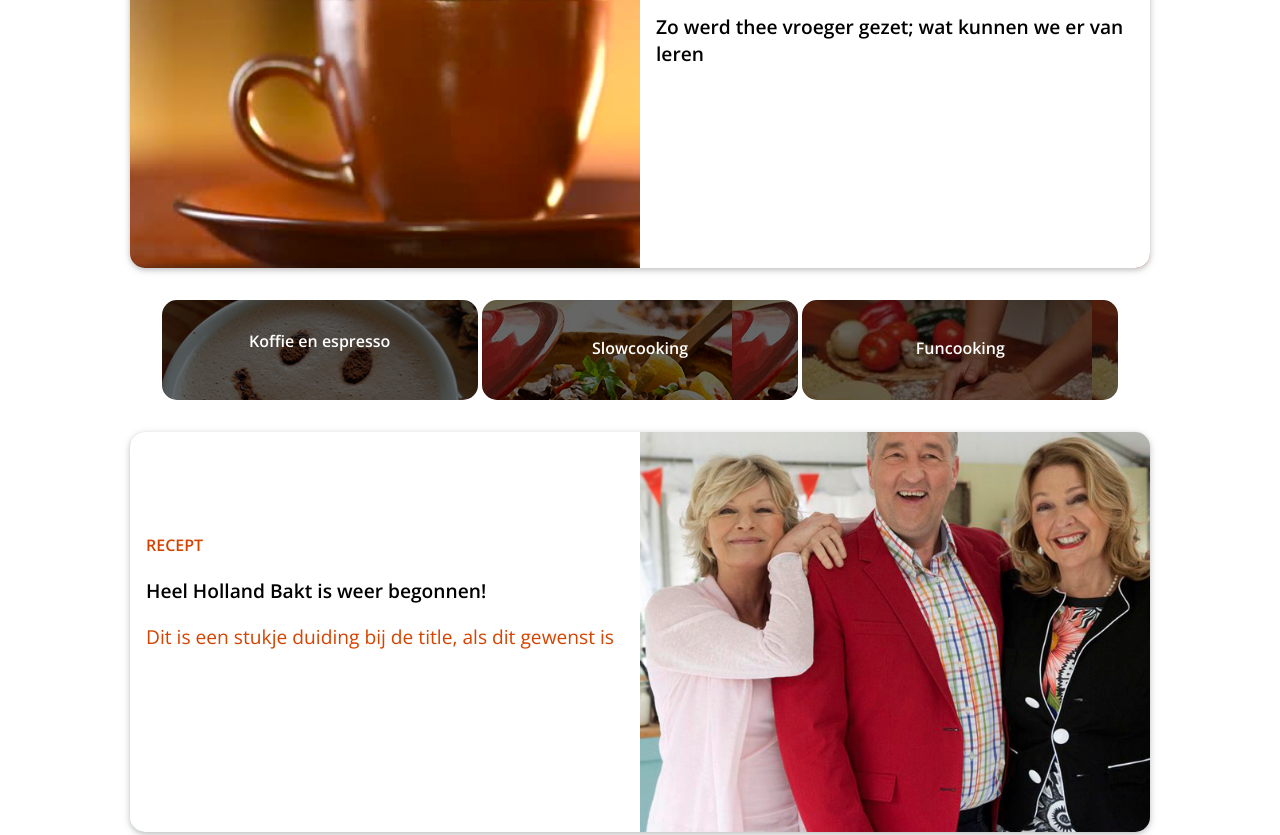
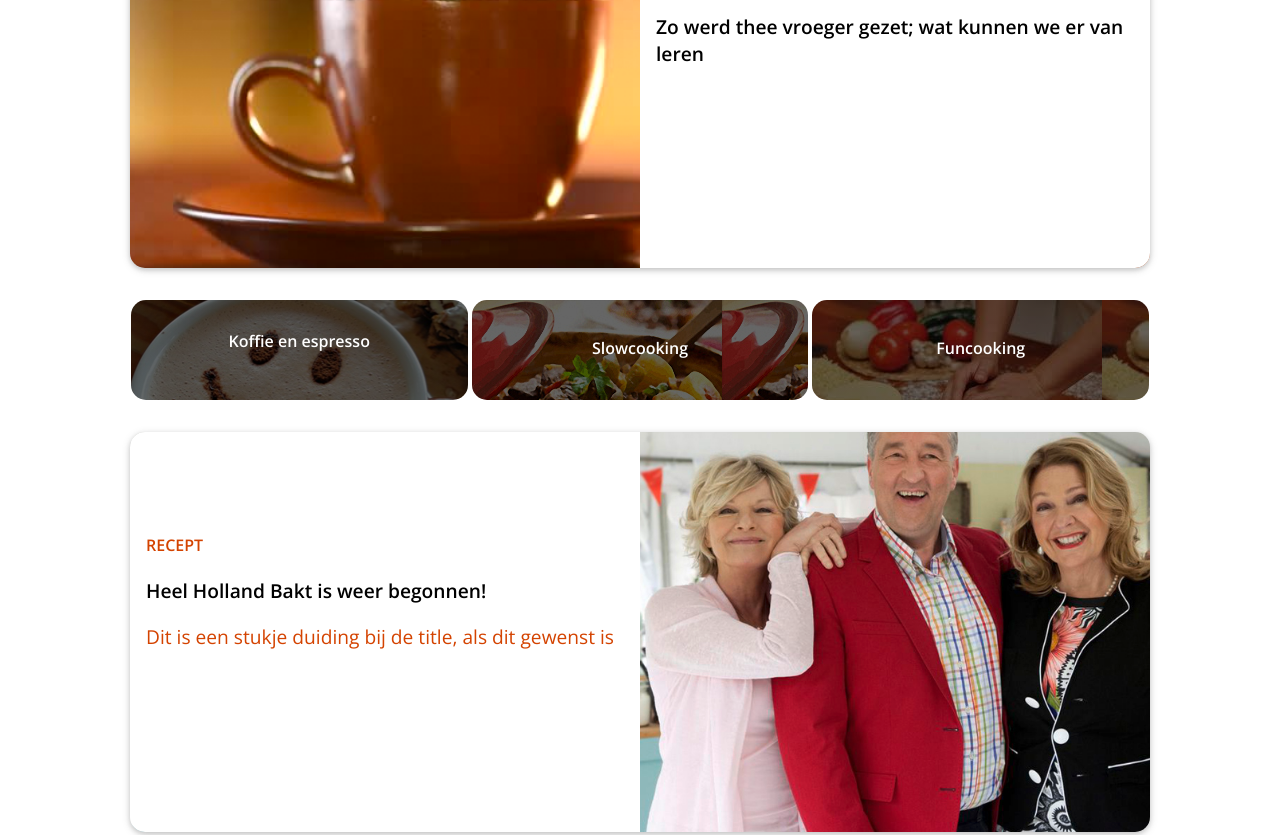
Before and after one commit to gvop/wpk-responsive-website, a plain HTML site: page index.html in a window 1280 px wide. Shown: the part 1101-1936 px from the top of the page. Drawn offline with nearby package versions, Linux system fonts and the light colour scheme.

Commit message:
Fixing css problem with quick links

```diff
--- a/css/style.css
+++ b/css/style.css
@@ -182,6 +182,7 @@ nav > div {
 .small-pic-02{
   background-image: linear-gradient(rgba(0,0,0,.6), rgba(0,0,0,.6)),
   url('../images/slowcooking.jpg') !important;
+  background-size: cover;
 }
 
 .small-pic-03{
@@ -196,7 +197,7 @@ nav > div {
 .quick-links div {
   vertical-align: top;
   display: inline-block;
-  width: 31%;
+  width: 33%;
   background: black;
   border-radius: 15px;
   height: 100px;
```
